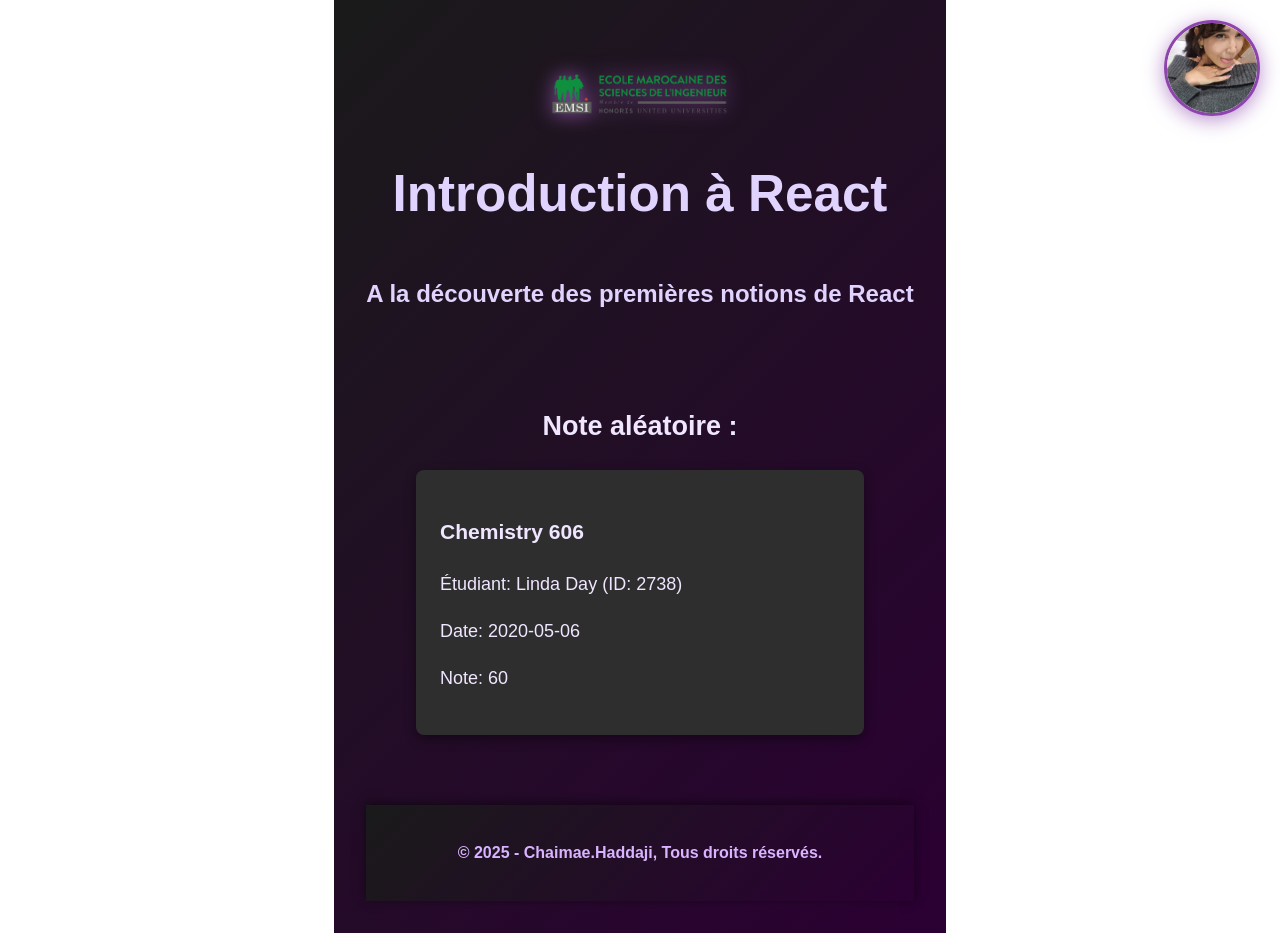
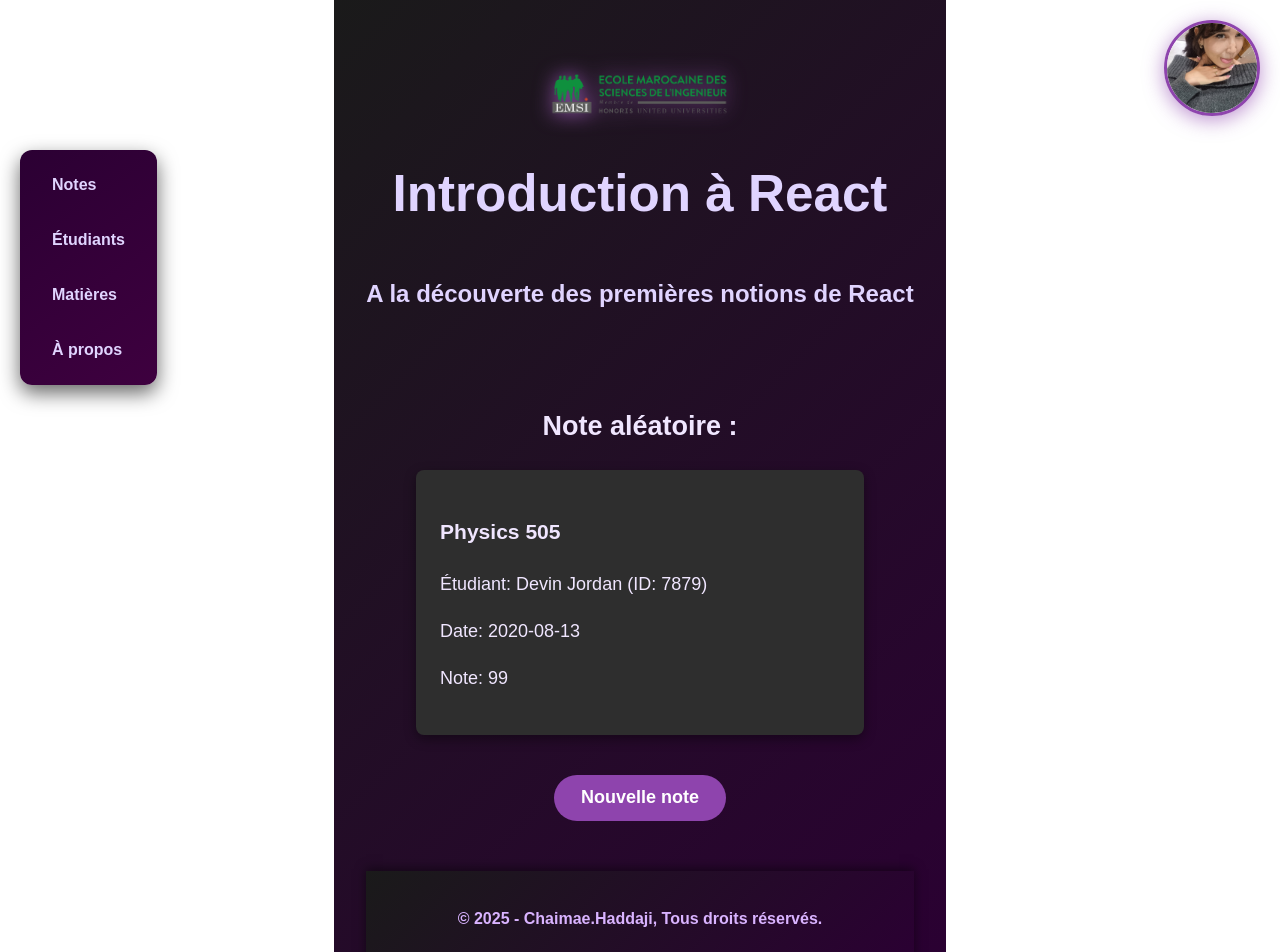
Before and after one commit to MBDS-CASA/react101-Chaimaehdjii, a React (Vite) app in the folder td01/: page / in a window 1280 px wide. Shown: the top 952 px of the page. Built offline with nearby package versions, Linux system fonts and the light colour scheme.

Commit message:
TD04 : Add menu et bouton nouvelle note

```diff
--- a/td01/src/App.css
+++ b/td01/src/App.css
@@ -128,3 +128,55 @@ button:hover {
   text-align: left;
   box-shadow: 0 4px 12px rgba(0,0,0,0.4);
 }
+/* Menu vertical flottant à gauche */
+.menu {
+  position: fixed;
+  top: 150px;
+  left: 20px;
+  background: linear-gradient(145deg, #2b0033, #3e003f);
+  border-radius: 12px;
+  padding: 15px 20px;
+  box-shadow: 0 8px 20px rgba(0, 0, 0, 0.6);
+  z-index: 1000;
+}
+
+.menu ul {
+  list-style: none;
+  padding: 0;
+  margin: 0;
+  display: flex;
+  flex-direction: column;
+  gap: 15px;
+}
+
+.menu li {
+  cursor: pointer;
+  font-weight: 600;
+  color: #e0d4ff;
+  padding: 8px 12px;
+  border-radius: 8px;
+  transition: all 0.3s ease;
+}
+
+.menu li:hover {
+  background: #8e44ad;
+  color: #ffffff;
+  transform: translateX(5px);
+  box-shadow: 0 4px 15px rgba(142, 68, 173, 0.6);
+}
+.new-note-btn {
+  margin-top: 20px;
+  background: #8e44ad;
+  color: #fff;
+  border: none;
+  padding: 0.7em 1.5em;
+  border-radius: 50px;
+  cursor: pointer;
+  font-weight: bold;
+  transition: background 0.3s ease, transform 0.2s ease;
+}
+
+.new-note-btn:hover {
+  background: #a64fd4;
+  transform: scale(1.05);
+}
--- a/td01/src/App.jsx
+++ b/td01/src/App.jsx
@@ -10,18 +10,43 @@ import './App.css';
 function App() {
   const [note, setNote] = useState(null);
 
-  useEffect(() => {
+  // Fonction pour choisir une note aléatoire
+  const generateRandomNote = () => {
     const randomNote = getRandomItem(data);
     setNote(randomNote);
+  };
+
+  useEffect(() => {
+    generateRandomNote(); // Générer la première note au chargement
   }, []);
+
+  const handleMenuClick = (item) => {
+    alert(`Vous avez cliqué sur : ${item}`);
+  };
 
   return (
     <>
+      {/* Menu vertical flottant à gauche */}
+      <nav className="menu">
+        <ul>
+          {['Notes', 'Étudiants', 'Matières', 'À propos'].map((item) => (
+            <li key={item} onClick={() => handleMenuClick(item)}>
+              {item}
+            </li>
+          ))}
+        </ul>
+      </nav>
+
       <img src={profilePhoto} alt="Profile" className="profile-photo" />
       <Header />
       <main className="main-content">
         <h2>Note aléatoire :</h2>
         <NoteDetail note={note} />
+
+        {/* Bouton pour générer une nouvelle note */}
+        <button onClick={generateRandomNote} className="new-note-btn">
+          Nouvelle note
+        </button>
       </main>
       <Footer />
     </>
```
